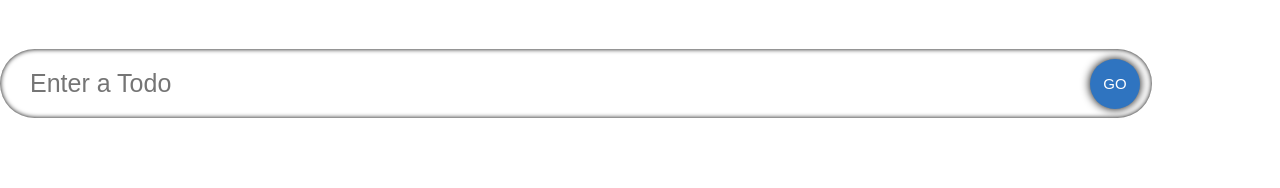
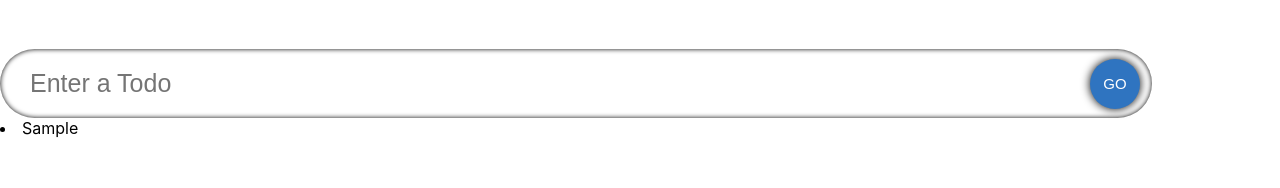
Before and after one commit to Dariuszb94/Tasks, a React (Create React App) app: page / in a window 1280 px wide. Both pictures are taken after typing "Sample" into the empty fields and a click on the button "GO". Shown: the top 188 px of the page. Built offline with nearby package versions, Linux system fonts and the light colour scheme; a web font is replaced by a local one.

Commit message:
todos map

```diff
--- a/src/App.tsx
+++ b/src/App.tsx
@@ -1,3 +1,4 @@
+import { link } from "fs";
 import { FC, useState } from "react";
 import "./App.css";
 import InputField from "./components/InputField";
@@ -18,6 +19,9 @@ const App: FC = () => {
     <div>
       <span className="heading">Tasks</span>
       <InputField todo={todo} setTodo={setTodo} handleAdd={handleAdd} />
+      {todos.map((t) => (
+        <li>{t.todo}</li>
+      ))}
     </div>
   );
 };
```
